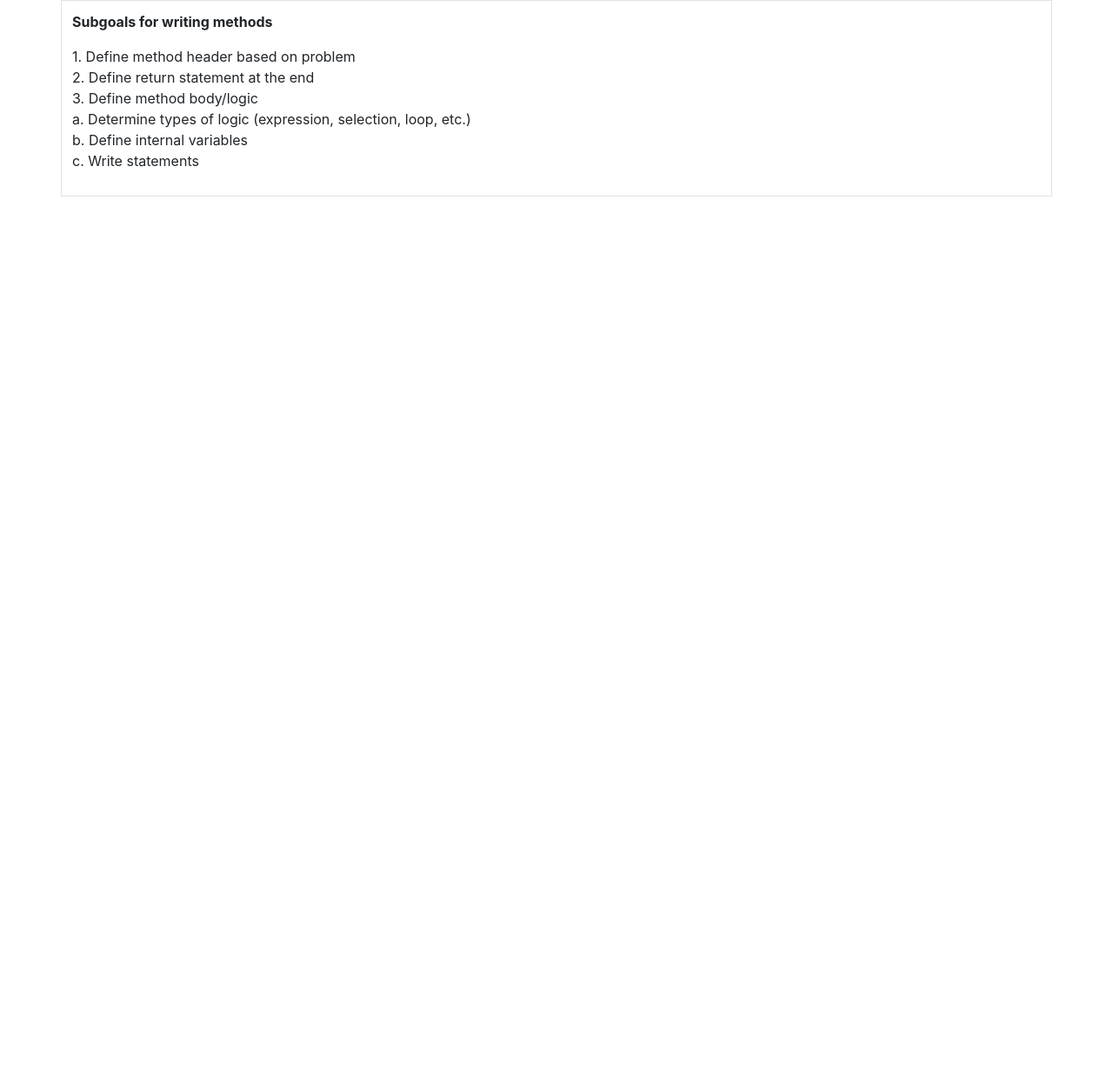
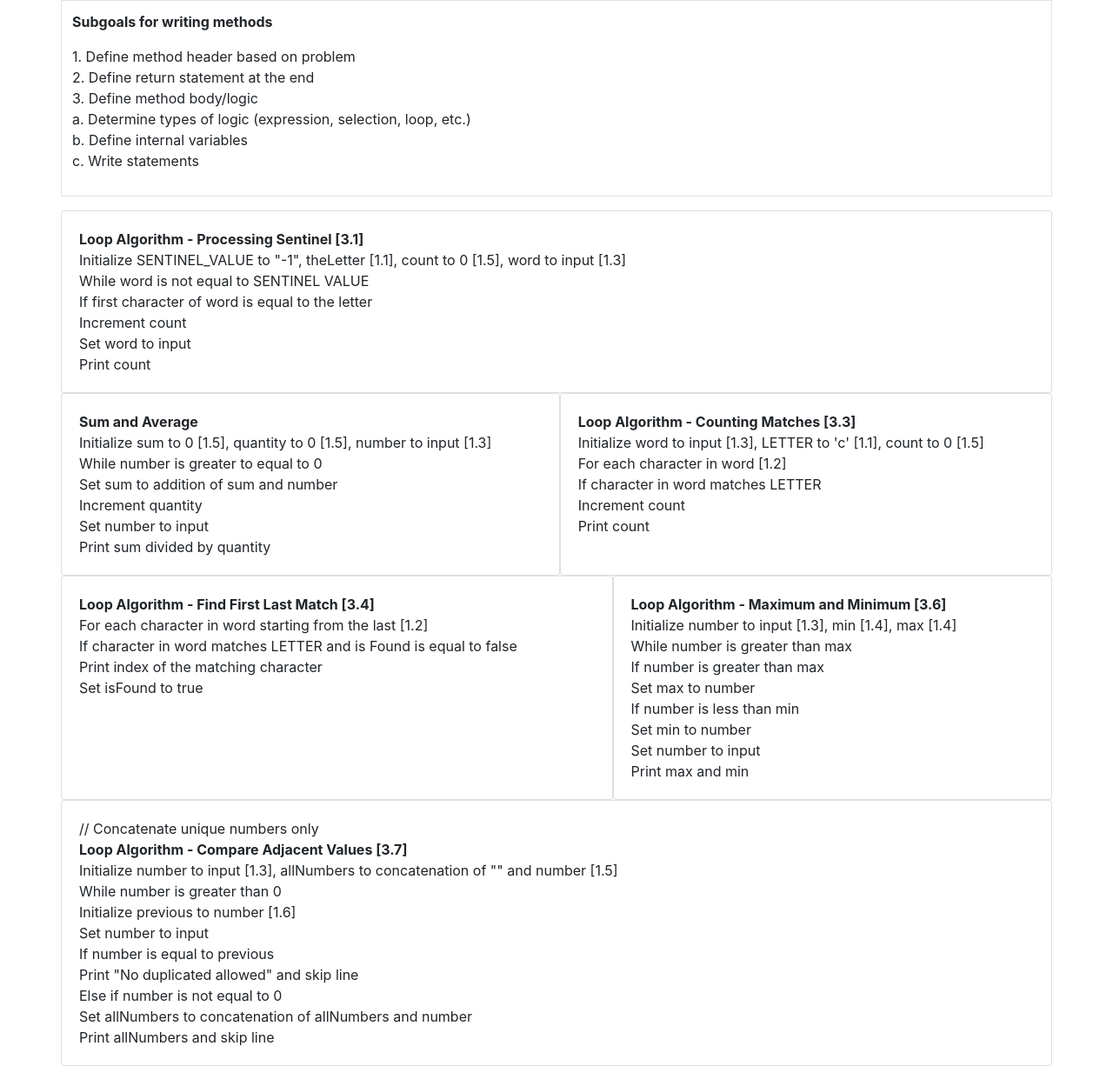
Before and after one commit to avapaulino/ProceduralProgrammingPatterns, a website: page index.html in a window 1280 px wide. Shown: the part 4251-5477 px from the top of the page at 87% size. Before the commit the page ends 4493 px from the top, so only its background shows below. Drawn offline with nearby package versions, Linux system fonts and the light colour scheme.

Commit message:
Examples (3.1-3.8)

```diff
--- a/index.html
+++ b/index.html
@@ -336,6 +336,79 @@
       </tr>
     </tbody>
   </table>
+
+  <div class="container">
+    <div class="row">
+      <!--Example 3.1-->
+      <div class="card card-body">
+        <strong>Loop Algorithm - Processing Sentinel [3.1]</strong>
+        Initialize SENTINEL_VALUE to "-1", theLetter [1.1], count to 0 [1.5], word to input [1.3]<br>
+        While word is not equal to SENTINEL VALUE<br>
+        <!--indented-->If first character of word is equal to the letter<br>
+        <!--indented x2-->Increment count<br>
+        <!--indented-->Set word to input<br>
+        Print count
+      </div>
+
+      <!--Example 3.2-->
+      <div class="card card-body">
+        <strong>Sum and Average</strong>
+        Initialize sum to 0 [1.5], quantity to 0 [1.5], number to input [1.3]<br>
+        While number is greater to equal to 0<br>
+        <!--indented-->Set sum to addition of sum and number<br>
+        <!--indented-->Increment quantity<br>
+        <!--indented-->Set number to input<br>
+        Print sum divided by quantity
+      </div>
+
+      <!--Example 3.3-->
+      <div class="card card-body">
+        <strong>Loop Algorithm - Counting Matches [3.3]</strong>
+        Initialize word to input [1.3], LETTER to 'c' [1.1], count to 0 [1.5]<br>
+        For each character in word [1.2]<br>
+        <!--indented-->If character in word matches LETTER<br>
+        <!--indented x2-->Increment count<br>
+        Print count
+      </div>
+
+      <!--Example 3.4-->
+      <div class="card card-body">
+        <strong>Loop Algorithm - Find First Last Match [3.4]</strong>
+        For each character in word starting from the last [1.2]<br>
+        <!--indented-->If character in word matches LETTER and is Found is equal to false<br>
+        <!--indented x2-->Print index of the matching character<br>
+        <!--indented x2-->Set isFound to true<br>
+      </div>
+
+      <!--Example 3.6-->
+      <div class="card card-body">
+        <strong>Loop Algorithm - Maximum and Minimum [3.6]</strong>
+        Initialize number to input [1.3], min [1.4], max [1.4]<br>
+        While number is greater than max<br>
+        <!--indented-->If number is greater than max<br>
+        <!--indented x2-->Set max to number<br>
+        <!--indented-->If number is less than min<br>
+        <!--indented x2-->Set min to number<br>
+        <!--indented-->Set number to input<br>
+        Print max and min
+      </div>
+
+      <!--Example 3.7-->
+      <div class="card card-body">
+        // Concatenate unique numbers only<br>
+        <strong>Loop Algorithm - Compare Adjacent Values [3.7]</strong>
+        Initialize number to input [1.3], allNumbers to concatenation of "" and number [1.5]<br>
+        While number is greater than 0<br>
+        <!--indented-->Initialize previous to number [1.6]<br>
+        <!--indented-->Set number to input<br>
+        <!--indented-->If number is equal to previous<br>
+        <!--indented x2-->Print "No duplicated allowed" and skip line<br>
+        <!--indented-->Else if number is not equal to 0<br>
+        <!--indented x2-->Set allNumbers to concatenation of allNumbers and number<br>
+        Print allNumbers and skip line
+      </div>
+    </div>
+  </div>
 </div>
 </div>
 
```
